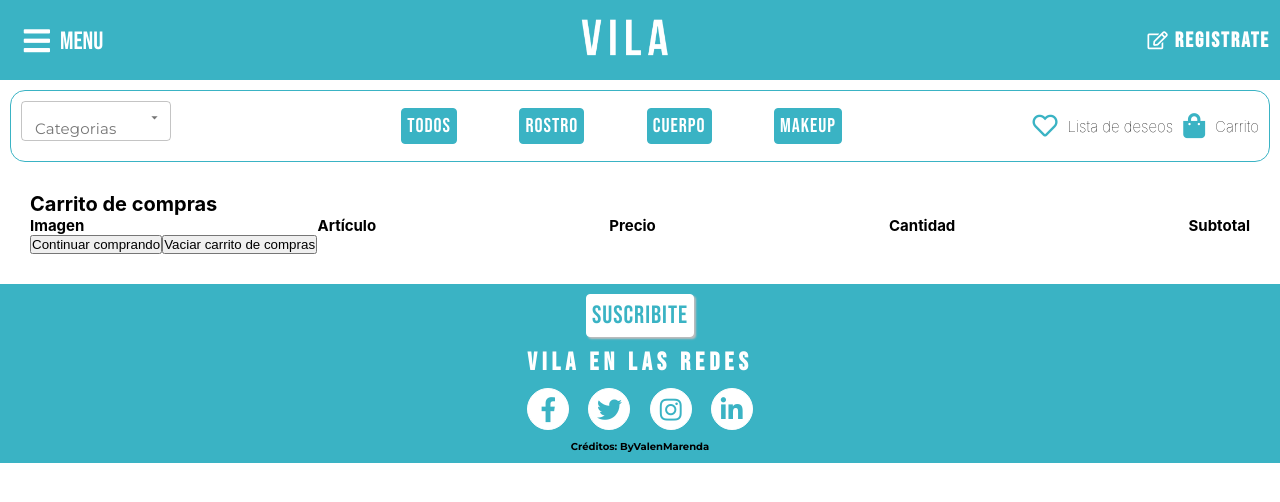
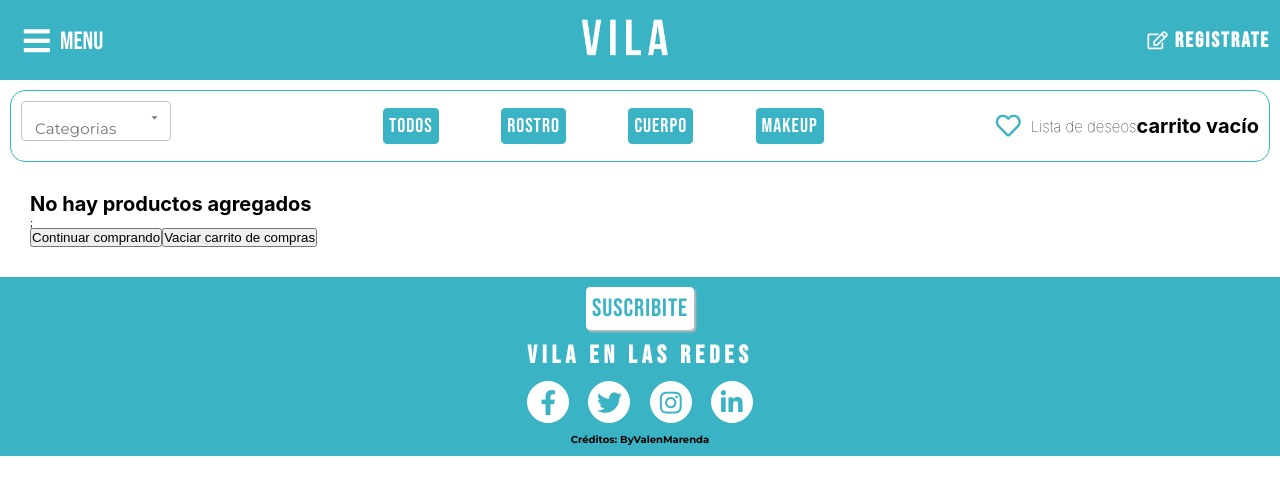
Before and after one commit to valenmarenda/tienda-marenda, a React (Create React App) app: page /cart in a window 1280 px wide. Shown: the top 502 px of the page. Built offline with nearby package versions, Linux system fonts and the light colour scheme.

Commit message:
decimo cuarto commit

```diff
--- a/src/App.js
+++ b/src/App.js
@@ -9,6 +9,7 @@ import NavBarCards from './componentes/NavBarCards';
 import Footer from './componentes/Footer';
 import { CartProvider } from './context/CartContext';
 import Cart from './componentes/Cart'
+import CartWidget from './componentes/CartWidget'
 
 
 
@@ -34,6 +35,9 @@ function App() {
       <Route exact path="/cart">
        <Cart/>
       </Route>
+      <Route exact path="/cart">
+       <CartWidget/>
+      </Route>
      </Switch>
      <Footer></Footer>
      </BrowserRouter>
--- a/src/componentes/Cart.js
+++ b/src/componentes/Cart.js
@@ -2,24 +2,30 @@ import React from 'react';
 import { useCart} from '../context/CartContext';
 import CartContenido from '../componentes/CartContenido';
 import './Cart.css'
+import {Link} from 'react-router-dom'
 
 export default function Cart(){
-  //  const [card, setCard]= useState(0)
     const cartInfo = useCart()
     const {clear} = useCart()
+    const {totalPrice}= useCart()
+    const cartitems = cartInfo.cartInfo.items
 
-    const cartitems = cartInfo.cartInfo.items
 
 const clearProducts = () => {
     clear()
 }
 
-
-
+const totalPriceItems= ()=>{
+return totalPrice()
+}
 
 
     return(
         <div className="container-cart">
+            {cartInfo.cartInfo.items.length === 0? (
+            <h1>No hay productos agregados</h1>
+         ) : (
+            <>
             <h1>Carrito de compras</h1>
             <div className="cart-info">
                 <h2>Imagen</h2>
@@ -43,13 +49,18 @@ const clearProducts = () => {
       )
 
   })}
-
      </div>
 
+     <h1 > Total $ {totalPriceItems()} </h1>
+     </>
+     ) };
+
      <div>
-         <button >Continuar comprando</button>
+        <Link to= "/"><button>Continuar comprando</button></Link>
          <button  onClick={clearProducts}>Vaciar carrito de compras</button>
      </div>
+
+
      </div>
  )
 }
--- a/src/componentes/CartContenido.js
+++ b/src/componentes/CartContenido.js
@@ -11,10 +11,14 @@ export default function CartContenido({item, quantity}){
 
     const remover =(item)=>{
         removeItems(item)
-        console.log(item)
         }
 
+
     return (
+        <>
+        {quantity === 0? (
+            <h1>No hay productos agregados</h1>
+        ): (
         <>
         <div className="container-cardContenido">
         <img src={item.img} alt="Imagen artículo"></img>
@@ -26,5 +30,7 @@ export default function CartContenido({item, quantity}){
        <button onClick={()=>remover(item)}>Borrar</button>
        <button>Editar</button>
         </>
+        )}
+        </>
     )
 }
--- a/src/componentes/CartWidget.js
+++ b/src/componentes/CartWidget.js
@@ -1,9 +1,24 @@
+import { useCart} from '../context/CartContext';
 
 
 const Cartwidget = () => {
+
+  const cartInfo = useCart()
+  const cantidadItems = cartInfo.cartInfo.items
+  const {totalQuantity}= useCart()
+
+
+  const totalQuantitys= ()=>{
+    return totalQuantity()
+    }
+
+
+if (cartInfo.cartInfo.items.length === 0) return <h1> carrito vacío</h1>
   return (
-    <button className="icon-navbar"><i className="fas fa-shopping-bag"></i></button>
+     <>
 
+    <button className="icon-navbar"><i className="fas fa-shopping-bag"></i>carrito <h1> {totalQuantitys()} </h1></button>
+    </>
   )
 };
 
--- a/src/componentes/ItemDetail.js
+++ b/src/componentes/ItemDetail.js
@@ -15,9 +15,6 @@ setEventItem(e)
 addItem(title, img, e, price, id)
 }
 
-//const addProduct = (e) => {
-//  addItem(title, img, e, price, id)
-//}onClick={addProduct}
 
   return (
       <div>
--- a/src/componentes/NavBarCards.js
+++ b/src/componentes/NavBarCards.js
@@ -28,7 +28,7 @@ return (
 
 <div className="navbarCards-icons">
       <button className="icon-navbar"><i className="far fa-heart"></i></button> <h3>Lista de deseos</h3>
-       <Cartwidget/> <h3>Carrito</h3>
+       <Cartwidget/>
       </div>
 
 </div>
--- a/src/context/CartContext.js
+++ b/src/context/CartContext.js
@@ -25,10 +25,10 @@ export const CartProvider = ({children}) => {
 
     }
 
-    const removeItems = (item )=>{
-        const cartWithoutItem = cartInfo.items.filter ((remove) => remove.id !== item.id)
+    const removeItems = (item)=>{
+        const cartWithoutItem = cartInfo.items.filter ((remove) => {
+        return remove.item.id !== item.id})
         setCartInfo({...cartInfo, items: cartWithoutItem})
-
      }
 
 
@@ -36,14 +36,17 @@ export const CartProvider = ({children}) => {
         setCartInfo(initialState)
     }
 
-    const totalPrice = (price) => {
-      //cartInfo.items.item.price.forEach(price => {
-
-     // });
+    const totalQuantity=()=>{
+        const sumaquantity = cartInfo.items.reduce((counter, item)=> (counter + item.quantity) , 0)
+        return sumaquantity
     }
 
+    const totalPrice = () => {
+        const sumaPrices = cartInfo.items.reduce((counter, item)=> (counter + item.item.price * item.quantity) , 0)
+        return sumaPrices
+     }
 
     return(
-        <CartContext.Provider value={{cartInfo, addItem, removeItems, clear}}>{children} </CartContext.Provider>
+        <CartContext.Provider value={{cartInfo, addItem, removeItems, clear, totalPrice, totalQuantity }}>{children} </CartContext.Provider>
     );
 };
```
